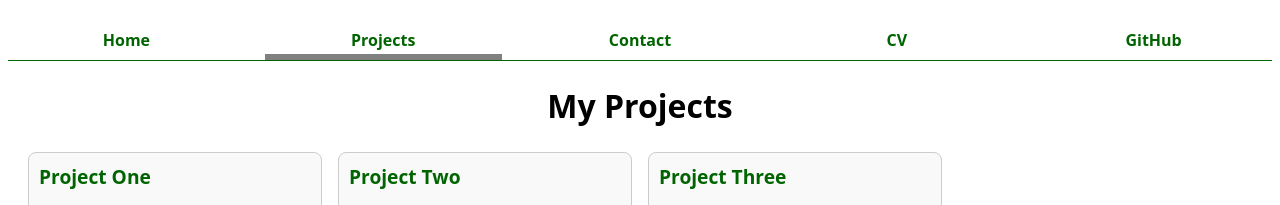
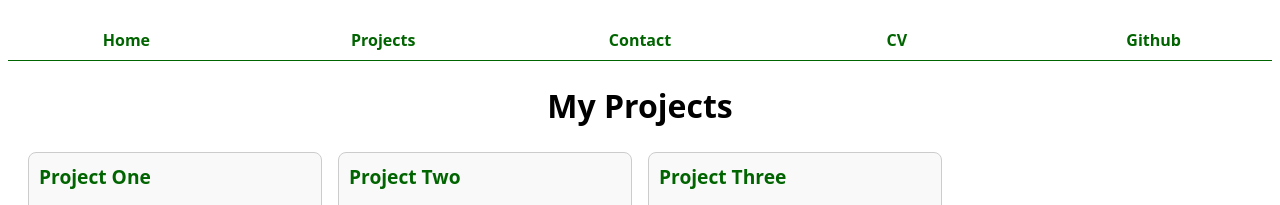
Before and after one commit to Marcomont01/Portfolio, a plain HTML site: page projects/index.html in a window 1280 px wide. Shown: the top 205 px of the page. Drawn offline with Linux system fonts and the light colour scheme.

Commit message:
Step 3: Automatic navigation menu

```diff
--- a/global.js
+++ b/global.js
@@ -3,3 +3,46 @@ console.log("It's Alive!");
 function $$(selector, context = document) {
   return Array.from(context.querySelectorAll(selector));
 }
+ //Pages with their URLs
+const pages = [
+  { url: "",          title: "Home" },
+  { url: "projects/", title: "Projects" },
+  { url: "contact/",  title: "Contact" },
+  { url: "cv/",       title: "CV" },
+  { url: "https://github.com/marcomont01", title: "Github" }
+];
+
+//make sure it works locally and on GitHub
+const BASE_PATH =
+  location.hostname === "localhost" || location.hostname === "127.0.0.1"
+    ? "/"              // local server
+    : "/Portfolio/";
+
+  //<nav> tag
+const nav = document.createElement("nav");
+//puts <nav> at the top of the page
+document.body.prepend(nav);
+
+//for each page in the list
+for (const p of pages) {
+  // adds folder name of the link is not a full URL
+  const href = p.url.startsWith("http") ? p.url : BASE_PATH + p.url;
+
+  // make a new <a> tag
+  const a = document.createElement("a");
+  a.href = href; // set where it goes
+  a.textContent = p.title; // set the link name
+
+  // make GitHub open in a new tab
+  if (a.host !== location.host) {
+    a.target = "_blank";
+  }
+
+  // highlight current page link
+  if (a.host === location.host && a.pathname === location.pathname) {
+    a.classList.add("current");
+  }
+
+  // add link to <nav>
+  nav.append(a);
+}
--- a/projects/index.html
+++ b/projects/index.html
@@ -8,14 +8,6 @@
   </head>
 
   <body>
-    <nav>
-      <a href="../index.html">Home</a>
-      <a href="../projects/index.html" class="current">Projects</a>
-      <a href="../contact/index.html">Contact</a>
-      <a href="../cv/index.html">CV</a>
-      <a href="https://github.com/marcomont01" target="_blank">GitHub</a>
-    </nav>
-
     <h1>My Projects</h1>
 
     <section class="projects">
```
Also changed, not shown: contact/index.html (+0 -8 lines), cv/index.html (+0 -8 lines), index.html (+0 -7 lines).
